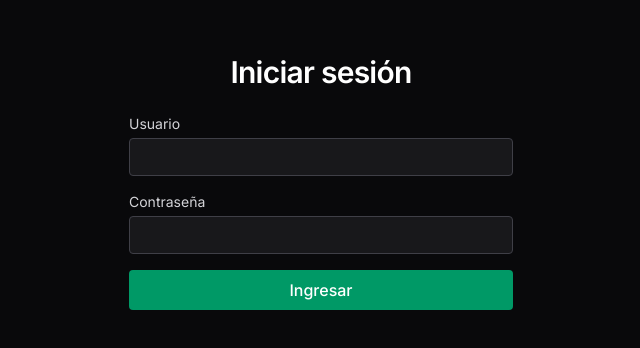
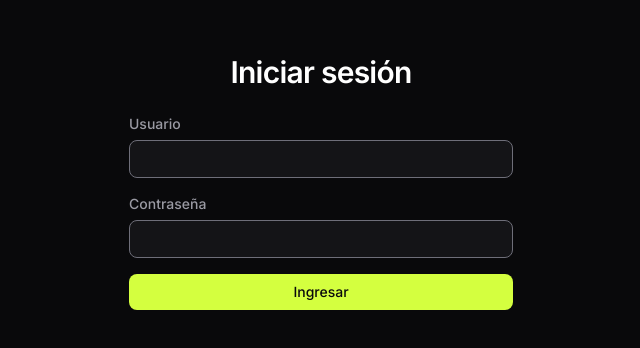
Before and after one commit to Frankhs899/LocalGym, a React app in the folder frontend/: page /login in a window 1280 px wide. Shown: the part 218-566 px from the top of the page, without its empty margins (319-959 px from the left). Built offline with nearby package versions, Linux system fonts and the light colour scheme; no server answers; the HTML template or start-up script is replaced by a standard one.

Commit message:
refactor(frontend): migrate Login and NewUser pages to kit components

```diff
--- a/frontend/src/pages/Login.jsx
+++ b/frontend/src/pages/Login.jsx
@@ -2,6 +2,7 @@ import { useState } from "react";
 import { Navigate, useNavigate } from "react-router";
 
 import { useAuth } from "../auth/useAuth.js";
+import { Button, ErrorMessage, Field } from "../components/index.js";
 
 export default function Login() {
   const { user, loading, login } = useAuth();
@@ -33,40 +34,30 @@ export default function Login() {
     <main className="flex min-h-screen flex-col items-center justify-center bg-zinc-950 px-4">
       <h1 className="text-3xl font-semibold tracking-tight text-white">Iniciar sesión</h1>
       <form onSubmit={handleSubmit} className="mt-6 flex w-full max-w-sm flex-col gap-4">
-        <label className="flex flex-col gap-1 text-left text-sm text-zinc-300">
-          Usuario
+        <Field label="Usuario" name="username">
           <input
+            name="username"
             type="text"
             autoComplete="username"
             value={username}
             onChange={(event) => setUsername(event.target.value)}
             required
-            className="rounded border border-zinc-700 bg-zinc-900 px-3 py-2 text-white"
           />
-        </label>
-        <label className="flex flex-col gap-1 text-left text-sm text-zinc-300">
-          Contraseña
+        </Field>
+        <Field label="Contraseña" name="password">
           <input
+            name="password"
             type="password"
             autoComplete="current-password"
             value={password}
             onChange={(event) => setPassword(event.target.value)}
             required
-            className="rounded border border-zinc-700 bg-zinc-900 px-3 py-2 text-white"
           />
-        </label>
-        {error ? (
-          <p role="alert" className="text-sm text-red-400">
-            {error}
-          </p>
-        ) : null}
-        <button
-          type="submit"
-          disabled={submitting}
-          className="rounded bg-emerald-600 px-3 py-2 font-medium text-white disabled:opacity-50"
-        >
+        </Field>
+        {error ? <ErrorMessage message={error} /> : null}
+        <Button type="submit" loading={submitting}>
           {submitting ? "Ingresando..." : "Ingresar"}
-        </button>
+        </Button>
       </form>
     </main>
   );
--- a/frontend/src/pages/NewUser.jsx
+++ b/frontend/src/pages/NewUser.jsx
@@ -2,6 +2,7 @@ import { useState } from "react";
 
 import { createUser } from "../auth/api.js";
 import { useAuth } from "../auth/useAuth.js";
+import { Button, ErrorMessage, Field } from "../components/index.js";
 
 export default function NewUser() {
   const { user } = useAuth();
@@ -45,45 +46,35 @@ export default function NewUser() {
     <main className="flex min-h-screen flex-col items-center justify-center bg-zinc-950 px-4">
       <h1 className="text-3xl font-semibold tracking-tight text-white">Nuevo usuario</h1>
       <form onSubmit={handleSubmit} className="mt-6 flex w-full max-w-sm flex-col gap-4">
-        <label className="flex flex-col gap-1 text-left text-sm text-zinc-300">
-          Usuario
+        <Field label="Usuario" name="username">
           <input
+            name="username"
             type="text"
             autoComplete="off"
             value={username}
             onChange={(event) => setUsername(event.target.value)}
             required
-            className="rounded border border-zinc-700 bg-zinc-900 px-3 py-2 text-white"
           />
-        </label>
-        <label className="flex flex-col gap-1 text-left text-sm text-zinc-300">
-          Contraseña
+        </Field>
+        <Field label="Contraseña" name="password">
           <input
+            name="password"
             type="password"
             autoComplete="new-password"
             value={password}
             onChange={(event) => setPassword(event.target.value)}
             required
-            className="rounded border border-zinc-700 bg-zinc-900 px-3 py-2 text-white"
           />
-        </label>
-        {error ? (
-          <p role="alert" className="text-sm text-red-400">
-            {error}
-          </p>
-        ) : null}
+        </Field>
+        {error ? <ErrorMessage message={error} /> : null}
         {success ? (
-          <p role="status" className="text-sm text-emerald-400">
+          <p role="status" className="text-sm text-success">
             {success}
           </p>
         ) : null}
-        <button
-          type="submit"
-          disabled={submitting}
-          className="rounded bg-emerald-600 px-3 py-2 font-medium text-white disabled:opacity-50"
-        >
+        <Button type="submit" loading={submitting}>
           {submitting ? "Creando..." : "Crear usuario"}
-        </button>
+        </Button>
       </form>
     </main>
   );
```
